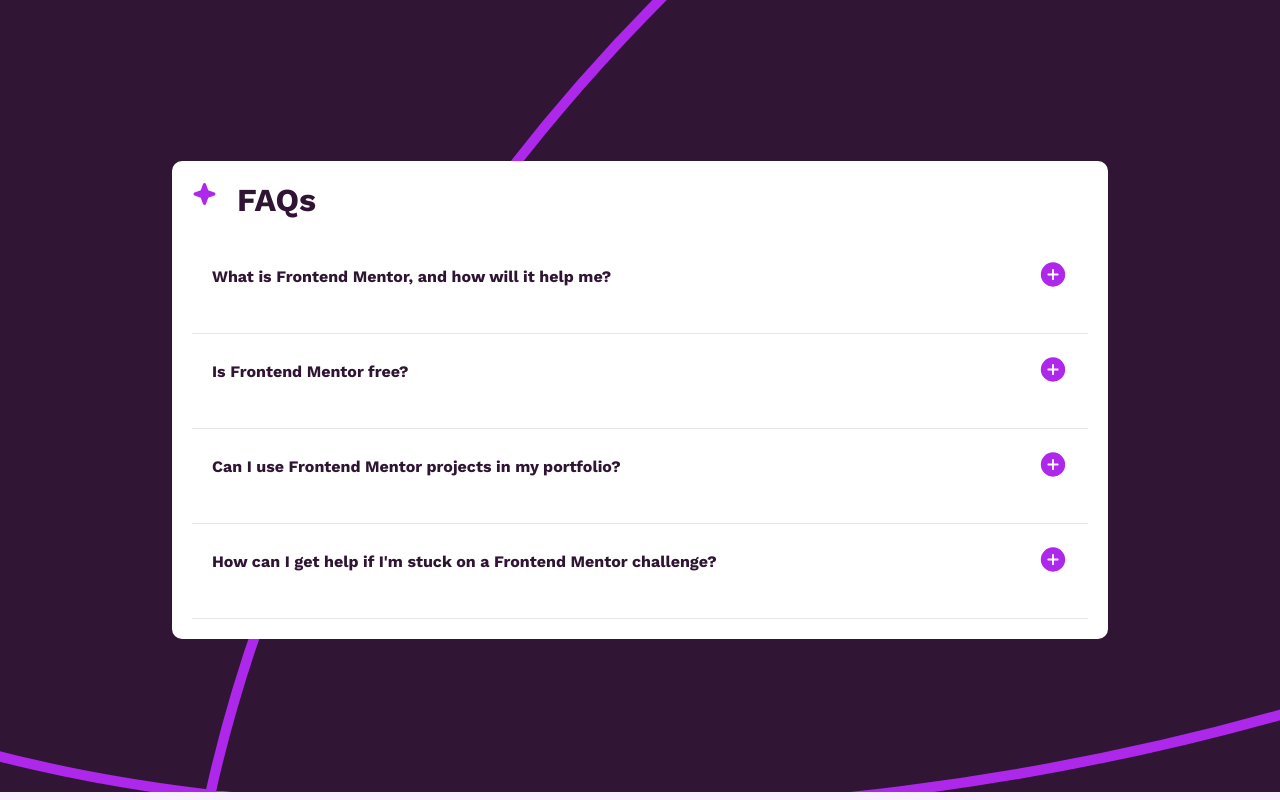
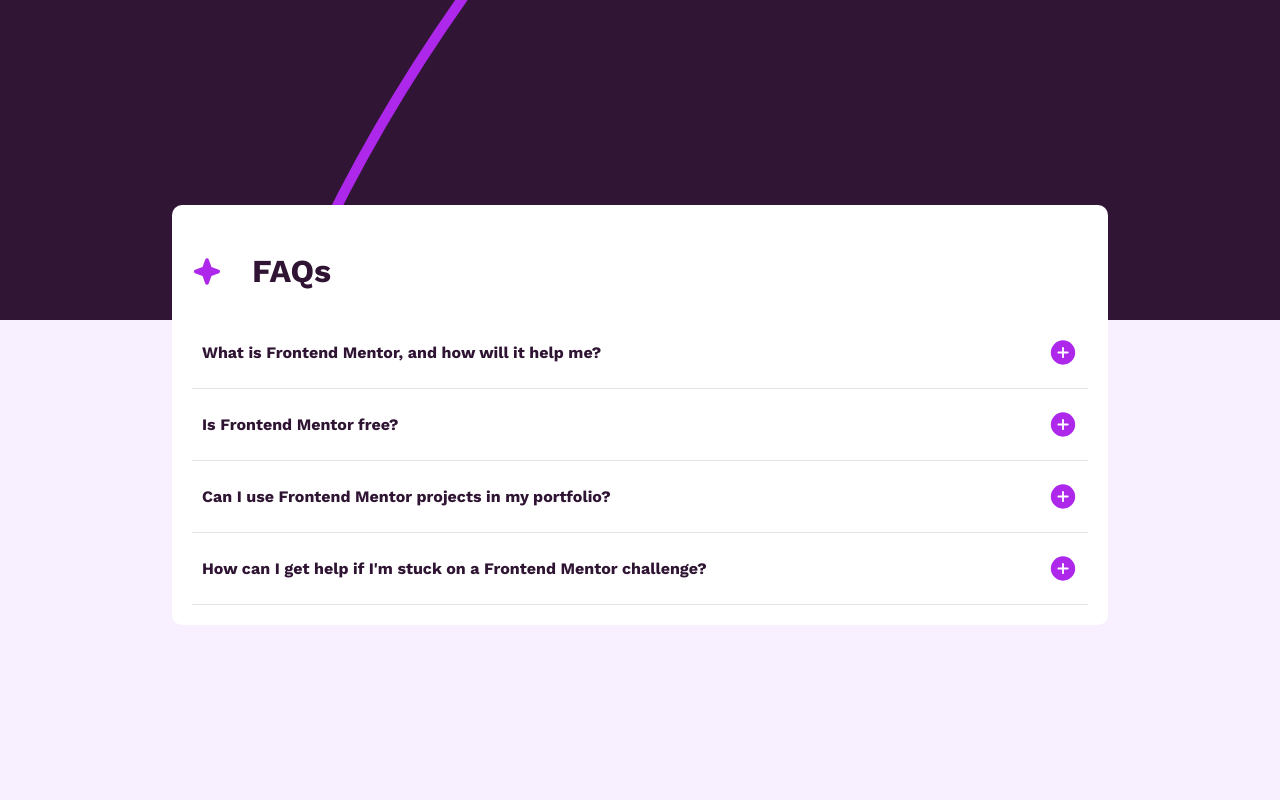
Before and after one commit to edusoaresrz/faq-acordeao, a plain HTML site: page index.html in a window 1280 px wide. Drawn offline with nearby package versions, Linux system fonts and the light colour scheme.

Commit message:
Implementação do javaScript e melhoria no layout

```diff
--- a/css/index.css
+++ b/css/index.css
@@ -10,40 +10,46 @@
     --roxo-escuro: hsl(292, 42%, 14%);
 }
 
-* {
+html {
+    box-sizing: border-box;
+    font-family: "Work Sans", sans-serif;
+    font-size: 100%;
+}
+
+body {
+    min-height: 100vh;
+    background-color: var(--rosa-claro);
+    display: flex;
+    justify-content: center;
+    align-items: center;
+    position: relative;
     margin: 0px;
     padding: 0px;
 }
 
-
-body {
-    height: 100vh;
-    font-family: "Work Sans", sans-serif;
-    font-size: 1rem;
-    background-color: var(--rosa-claro);
-
-
-    display: flex;
-    flex-direction: column;
-    justify-content: center;
-    align-items: center;
-
-    background-image: url(../assets/images/imagem-de-fundo-mobile.svg);
-    background-repeat: no-repeat;
-    background-size: contain;
+.imagem-fundo {
+    width: 100%;
+    height: 40%;
+    object-fit: cover;
+    position: absolute;
+    top: 0;
 }
 
 .box-faqs {
     background-color: white;
     color: var(--roxo-escuro);
     width: 70vw;
-    height: auto;
     padding: 20px;
+    margin-top: 30px;
     border-radius: 10px;
+    z-index: 2;
 }
 
 .box-titulo {
-    margin-bottom: 20px;
+    display: flex;
+    align-items: center;
+    flex-wrap: nowrap;
+    gap: 10px;
 }
 
 .box-titulo h1 {
@@ -56,8 +62,8 @@
 }
 
 #icone-estrela {
-    width: 25px;
-    height: 25px;
+    width: 30px;
+    height: 30px;
     margin-right: 20px;
 }
 
@@ -66,27 +72,21 @@
 }
 
 .perguntas-respostas {
+    display: flex;
+    flex-direction: column;
     border-bottom: 1px solid rgba(0, 0, 0, 0.100);
-    padding: 20px;
+    padding: 10px;
 }
 
 div.pergunta {
     display: flex;
-    flex-direction: row;
     justify-content: space-between;
     align-items: center;
     gap: 30px;
-
-    margin-bottom: 20px;
 }
 
 div.pergunta p {
     font-weight: bold;
-}
-
-.icone-mais {
-    border: none;
-    background-color: transparent;
 }
 
 div.resposta {
--- a/index.html
+++ b/index.html
@@ -8,6 +8,7 @@
   <title>Frontend Mentor | FAQ accordion</title>
 </head>
 <body>
+  <img class="imagem-fundo" src="assets/images/imagem-de-fundo-mobile.svg">
   <section class="box-faqs">
     <div class="box-titulo">
       <i id="icone-estrela"><img src="assets/images/icone-estrela.svg"></i>
@@ -16,7 +17,7 @@
     <section class="perguntas-respostas">
       <div class="pergunta">
         <p>What is Frontend Mentor, and how will it help me?</p>
-        <button class="icone-mais"><img src="assets/images/icone-mais.svg"></button>
+        <img class="icone-mais" src="assets/images/icone-mais.svg">
       </div>
       <div class="resposta">
         <p>
@@ -29,7 +30,7 @@
     <section class="perguntas-respostas">
       <div class="pergunta">
         <p>Is Frontend Mentor free?</p>
-        <button class="icone-mais"><img src="assets/images/icone-mais.svg"></button>
+        <img class="icone-mais" src="assets/images/icone-mais.svg">
       </div>
       <div class="resposta">
         <p>
@@ -41,7 +42,7 @@
     <section class="perguntas-respostas">
       <div class="pergunta">
         <p>Can I use Frontend Mentor projects in my portfolio?</p>
-        <button class="icone-mais"><img src="assets/images/icone-mais.svg"></button>
+        <img class="icone-mais" src="assets/images/icone-mais.svg">
       </div>
       <div class="resposta">
         <p>
@@ -53,7 +54,7 @@
     <section class="perguntas-respostas">
       <div class="pergunta">
         <p>How can I get help if I'm stuck on a Frontend Mentor challenge?</p>
-        <button class="icone-mais"><img src="assets/images/icone-mais.svg"></button>
+        <img class="icone-mais" src="assets/images/icone-mais.svg">
       </div>
       <div class="resposta">
         <p>
@@ -63,5 +64,7 @@
       </div>
     </section>
   </section>
+
+  <script src="js/index.js"></script>
 </body>
 </html>
--- /dev/null
+++ b/js/index.js
@@ -0,0 +1,18 @@
+const caixasPergunta = document.querySelectorAll('div.pergunta')
+const caixasResposta = document.querySelectorAll('div.resposta')
+const imagens = document.querySelectorAll('.icone-mais')
+
+caixasPergunta.forEach((cxPergunta, index) => {
+    cxPergunta.addEventListener('click', () => {
+        const resposta = caixasResposta[index]
+        if(resposta.style.display === 'none' || resposta.style.display === '') {
+            resposta.style.display = 'flex'
+            imagens[index].src = 'assets/images/icone-menos.svg'
+            cxPergunta = index + 1
+        } else {
+            resposta.style.display = 'none'
+            imagens[index].src = 'assets/images/icone-mais.svg'
+            cxPergunta = index + 1
+        }
+    })
+})
```
